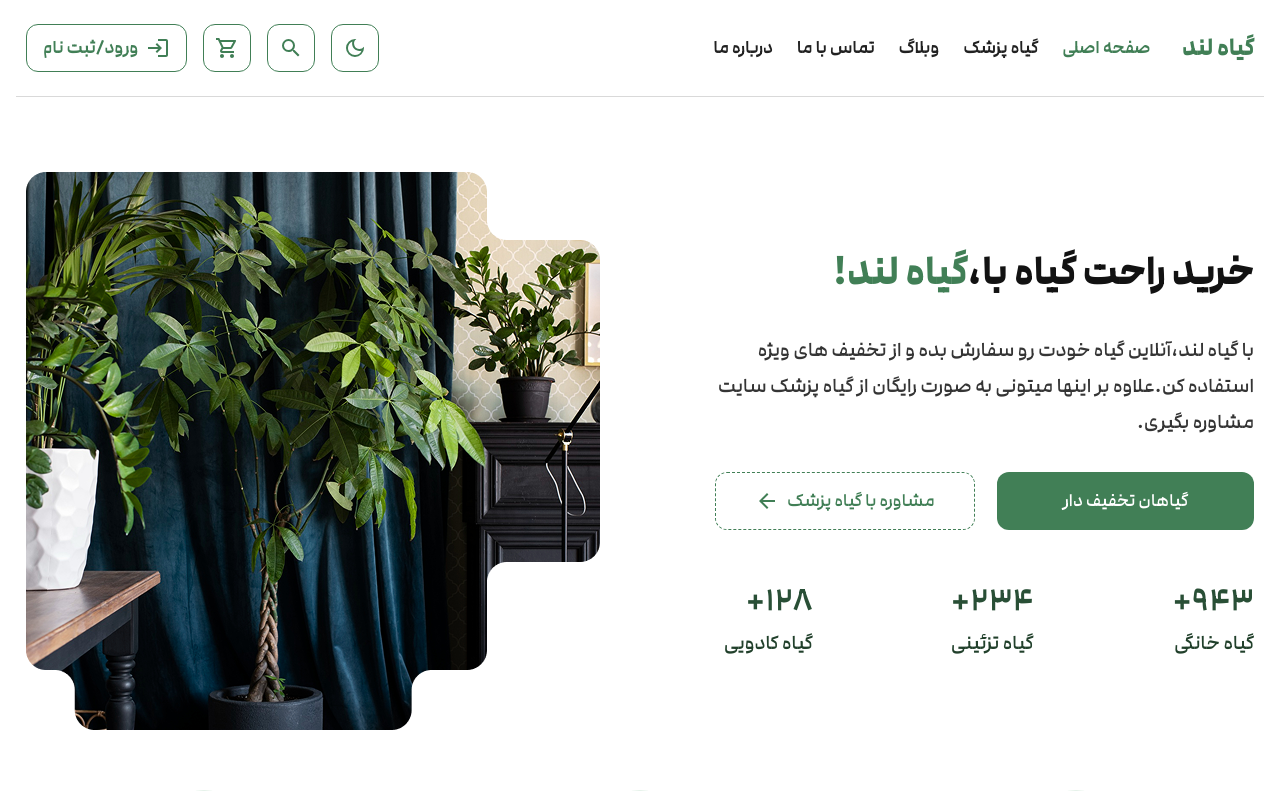
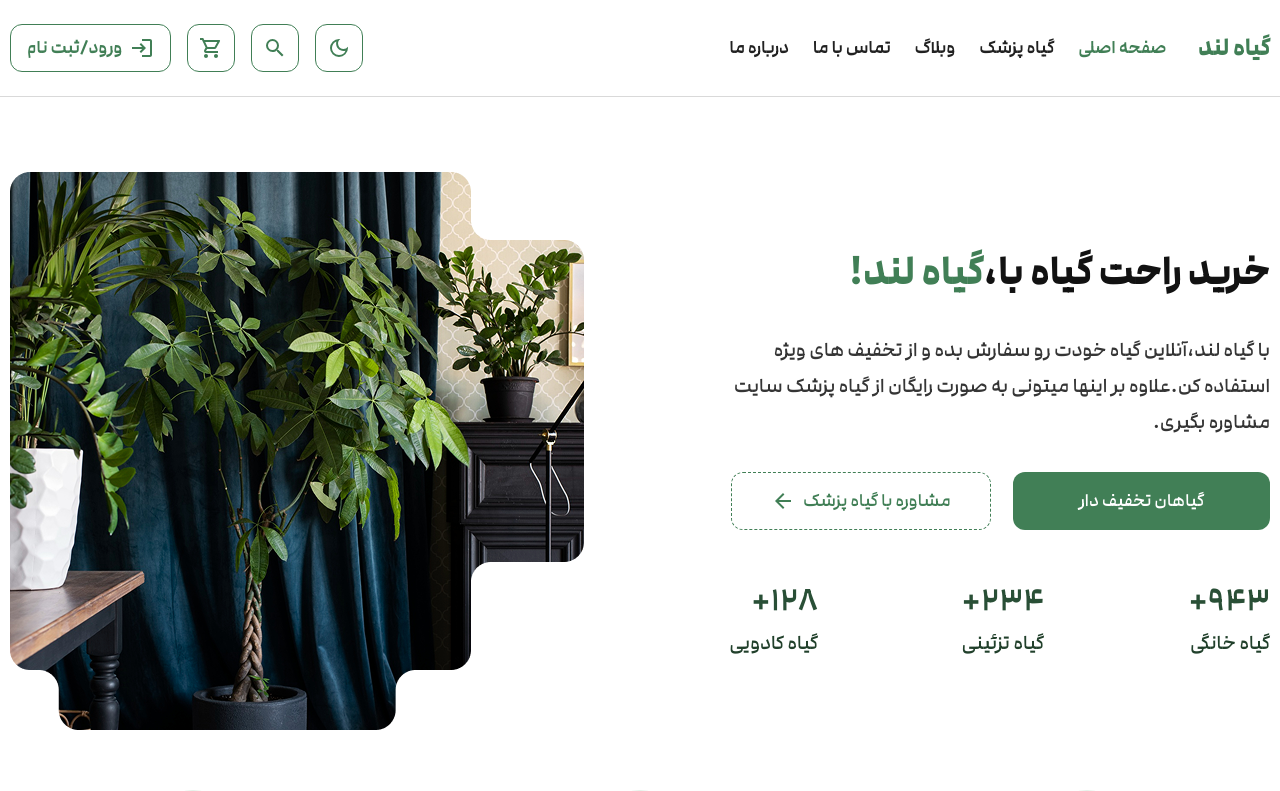
Before and after one commit to alisadeghi192/nextjs-full-stack-ecommerce-giahland, a Next.js app: page / in a window 1280 px wide. Shown: the top 791 px of the page. Built offline with nearby package versions, Linux system fonts and the light colour scheme.

Commit message:
style(config): add xs breakpoint at 480px to tailwind theme

```diff
--- a/src/app/globals.css
+++ b/src/app/globals.css
@@ -1,5 +1,6 @@
 @import "tailwindcss";
 @theme {
+  --breakpoint-xs: 30rem;
   --font-modam: var(--font-modam), sans-serif;
   --color-tint1: #b7d9d6;
   --color-tint2: #9fcdc9;
@@ -31,26 +32,29 @@
   --color-bg-error: #fff2f2;
   --color-bg-primary: #f3fdfa;
   --color-bg-service: #e5f2e9;
-  --color-WHITE : #FFFFFF;
-  --color-BLACK : #121212;
+  --color-WHITE: #ffffff;
+  --color-BLACK: #121212;
 }
 
 @utility container {
+  @media (width >= 30rem /* 480px */) {
+    max-width: 100% /* 480 */;
+  }
   @media (width >= 40rem /* 640px */) {
-    max-width: 37rem /* 640px */;
+    max-width: 40rem /* 640px */;
   }
   @media (width >= 48rem /* 768px */) {
-    max-width: 46rem /* 768px */;
+    max-width: 48rem /* 768px */;
   }
   @media (width >= 64rem /* 1024px */) {
-    max-width: 62rem /* 1024px */;
+    max-width: 64rem /* 1024px */;
   }
   @media (width >= 80rem /* 1280px */) {
-    max-width: 78rem /* 1280px */;
+    max-width: 80rem /* 1280px */;
   }
   @media (width >= 90rem /* 1440px */) {
-    max-width: 88rem; /* 1440px */
+    max-width: 90rem; /* 1440px */
   }
 
-  @apply w-full mx-auto 2xl:max-w-320 px-4 md:px-2.5;
+  @apply mx-auto w-full px-4 md:px-2.5 2xl:max-w-320;
 }
```
